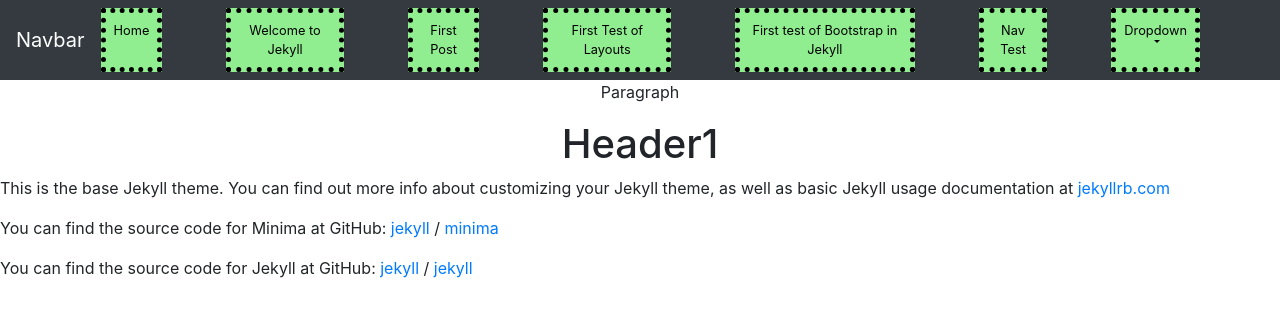
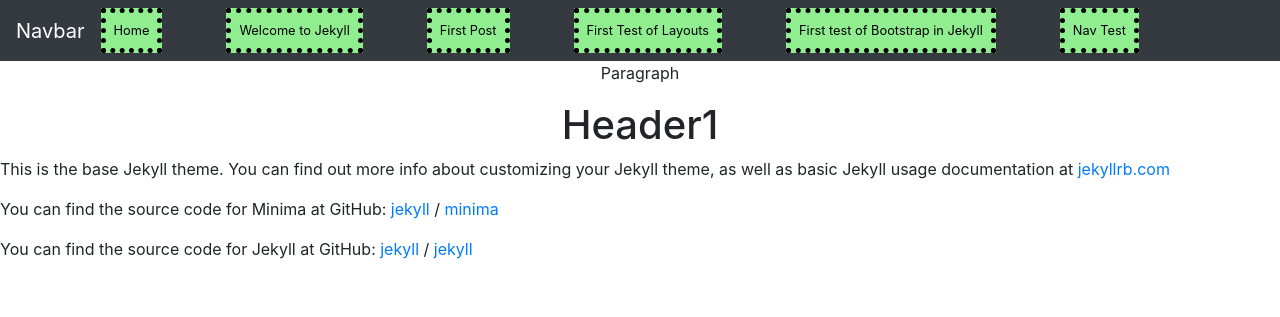
Before and after one commit to williaml4292/SEP-Notes, a Jekyll site: the page built from about.markdown, in a window 1280 px wide. Shown: the top 317 px of the page. Built offline with Jekyll 4.4.1, drawn with Linux system fonts in a browser that asks for light colours; nearby versions of some CDN libraries.

Commit message:
delete dropdown

```diff
--- a/_layouts/nav2.html
+++ b/_layouts/nav2.html
@@ -51,25 +51,8 @@
           <a class="nav-link" href="{{ site.baseurl }}{% link _posts/2025-03-05-html-file.html %}"> First test of Bootstrap in Jekyll</a>
         </li>
         <li class="nav-item">
-          <a class="nav-link" href="{{ site.baseurl }}{% link _posts/2025-03-06-bootstrap-nav.markdown %}">Nav Test</a>
+          <a class="nav-link" href="{{ site.baseurl }}{% link _posts/2025-03-06-bootstrap-nav.markdown %}"> Nav Test</a>
         </li>
-
-        <li class="nav-item dropdown">
-          <a class="nav-link dropdown-toggle" href="#" id="navbarDropdown" role="button" data-toggle="dropdown" aria-haspopup="true" aria-expanded="false">
-            Dropdown
-          </a>
-          <div class="dropdown-menu" aria-labelledby="navbarDropdown">
-            <a class="dropdown-item" href="{{ site.baseurl }}{% link _posts/2025-02-24-welcome-to-jekyll.markdown %}">Welcome to Jekyll</a>
-            <div class="dropdown-divider"></div>
-            <a class="dropdown-item" href="{{ site.baseurl }}{% link _posts/2025-02-25-First-post.markdown %}">My First Post</a>
-            <div class="dropdown-divider"></div>
-            <a class="dropdown-item" href="{{ site.baseurl }}{% link _posts/2025-03-03-layout-test.markdown %}">My layout Test</a>
-            <div class="dropdown-divider"></div>
-            <a class="dropdown-item" href="{{ site.baseurl }}{% link _posts/2025-03-05-html-file.html %}">Bootstrap on Jekyll</a>
-            <div class="dropdown-divider"></div>
-            <a class="dropdown-item" href="{{ site.baseurl }}{% link _posts/2025-03-06-bootstrap-nav.markdown %}">Navigation v2</a>
-        </li>
-
       </ul>
     </div>
   </nav>
```
